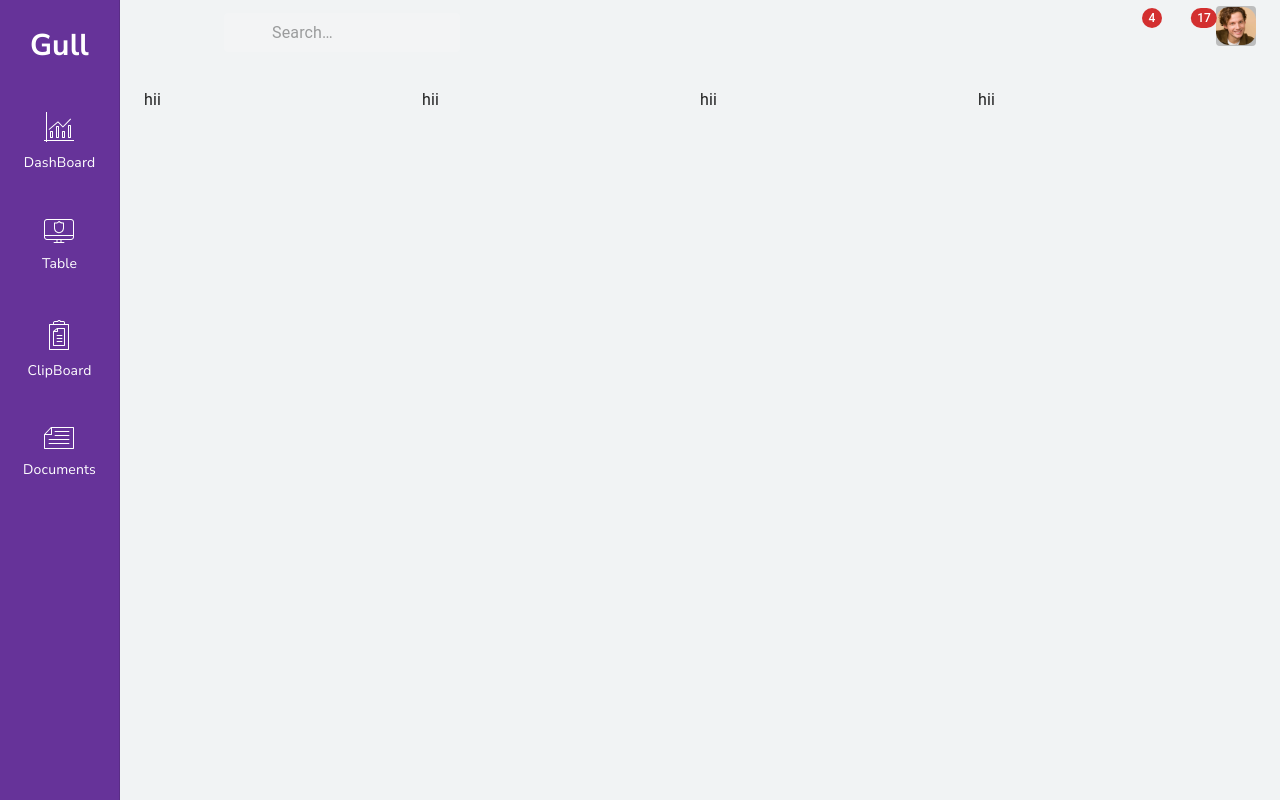
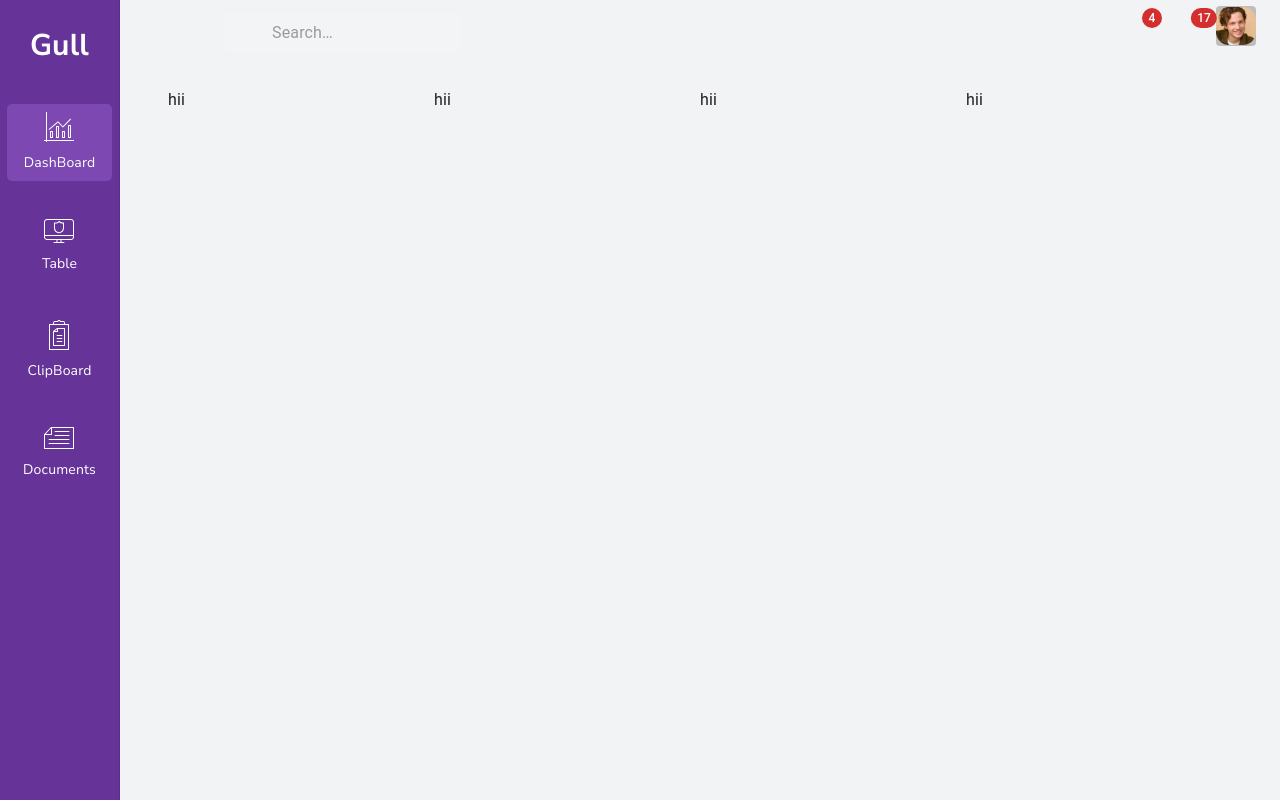
Before and after one commit to heartsantor/test_project_UI_Lib, a Next.js app: page / in a window 1280 px wide. Built offline with nearby package versions, Linux system fonts and the light colour scheme; some icons are missing.

Commit message:
fix: active

```diff
--- a/src/components/CustromDrawer.js
+++ b/src/components/CustromDrawer.js
@@ -1,9 +1,9 @@
+import { useRouter } from 'next/router';
+import Link from 'next/link'
 
-import Link from 'next/link'
 import List from '@material-ui/core/List';
 import ListItem from '@material-ui/core/ListItem';
 import Toolbar from '@material-ui/core/Toolbar';
-
 import HomeIcon from '../assets/icons/HomeIcon'
 import DashboardIcon from '../assets/icons/DashboardIcon'
 import TableIcon from '../assets/icons/TableIcon'
@@ -11,34 +11,43 @@ import ClipIcon from '../assets/icons/ClipIcon'
 import DocumentsIcon from '../assets/icons/DocumentsIcon'
 
 import styles from '../styles/drower.module.css'
+
 const CustromDrawer = () => {
+    const router = useRouter();
 
+    function isActive(route) {
+        if (route == router.pathname) {
+            return 'active';
+        } else '';
+    }
     return (
         <div className={styles.root}>
             <Toolbar >
                 <h2 className={styles.banner}>Gull</h2>
             </Toolbar>
-            <List className={styles.lists}>
+            <List className={`${styles.lists}`}>
+                {/* <div className={styles.active}> */}
                 <Link href="/">
-                    <ListItem button >
+                    <ListItem button className={isActive('/')}>
                         <DashboardIcon />
                         <p>DashBoard</p>
                     </ListItem>
                 </Link>
+                {/* </div> */}
                 <Link href="/table">
-                    <ListItem button >
+                    <ListItem button className={isActive('/table')}>
                         <TableIcon />
                         <p>Table</p>
                     </ListItem>
                 </Link>
                 <Link href="/clipboard">
-                    <ListItem button >
+                    <ListItem button className={isActive('/clipboard')}>
                         <ClipIcon />
                         <p>ClipBoard</p>
                     </ListItem>
                 </Link>
-                <Link href="/clipboard">
-                    <ListItem button >
+                <Link href="/documents">
+                    <ListItem button className={isActive('/documents')}>
                         <DocumentsIcon />
                         <p>Documents</p>
                     </ListItem>
--- a/src/pages/index.js
+++ b/src/pages/index.js
@@ -1,12 +1,12 @@
 import Head from 'next/head'
 import Image from 'next/image'
-
+import Container from '@material-ui/core/Container';
 import CustromCard from '../components/CustromCard'
 import Grid from '@material-ui/core/Grid';
 
 export default function Home() {
   return (
-    < >
+    <Container >
      <Grid container>
      <Grid item xs={3} md={3} sm={12}>
         <CustromCard />
@@ -21,6 +21,6 @@ export default function Home() {
         <CustromCard />
       </Grid>
      </Grid>
-    </>
+    </Container>
   )
 }
--- a/src/pages/table.js
+++ b/src/pages/table.js
@@ -1,9 +1,9 @@
-
+import Container from '@material-ui/core/Container';
 const Table = () => {
     return (
-        <div>
+        <Container>
             <p>This is table page dummy content.</p>
-        </div>
+        </Container>
     )
 }
 
--- a/src/styles/globals.css
+++ b/src/styles/globals.css
@@ -4,3 +4,7 @@ body {
   margin: 0;
   font-family: 'Nunito Sans', sans-serif;
 }
+
+.active{
+  background: #7D48B1 !important;
+}
```
Also changed, not shown: src/pages/clipboard.js (+10 -0 lines), src/styles/drower.module.css (line endings or trailing spaces).
